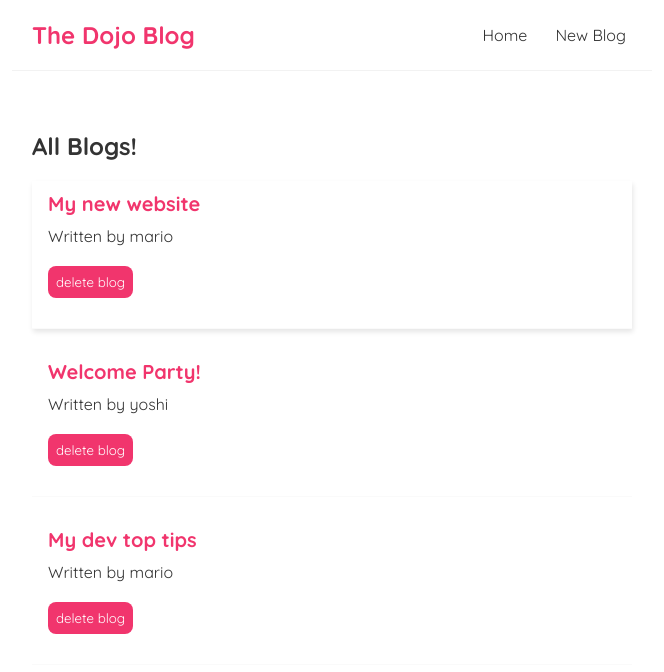
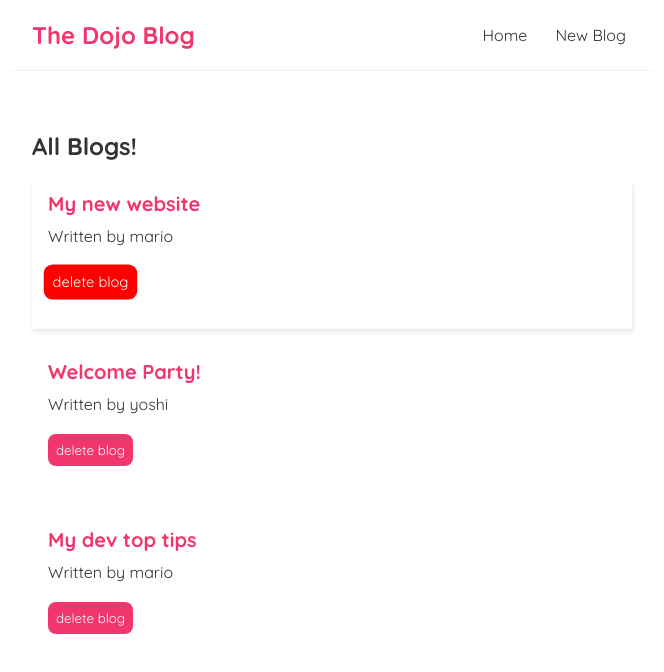
Before and after one commit to flowAlexS/ReactStart, a React (Create React App) app in the folder net-ninja/: page / in a window 1280 px wide. In both pictures the pointer is over the button 398 px from the left and 282 px from the top of the page. Shown: the top 672 px of the page, without its empty margins (308-972 px from the left). Built offline with nearby package versions, Linux system fonts and the light colour scheme.

Commit message:
Small style on blog list button hover

```diff
--- a/net-ninja/src/index.css
+++ b/net-ninja/src/index.css
@@ -70,6 +70,12 @@
   cursor: pointer;
 }
 
+.blog-details button:hover {
+  background: #f00;
+  transform: scale(1.1);
+  transition: 0.5s;
+}
+
 /* create new blog form */
 .create {
   max-width: 400px;
```
